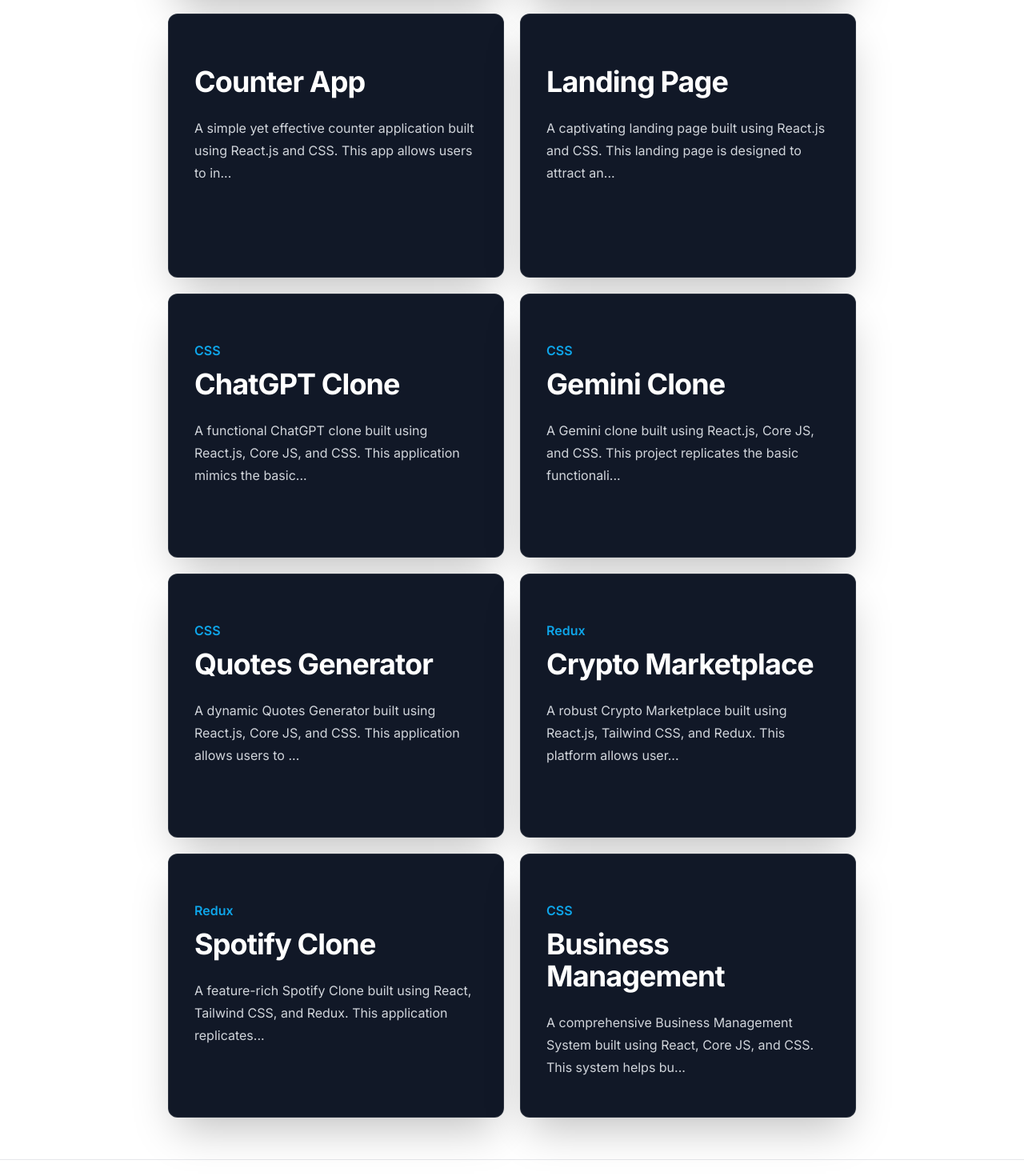
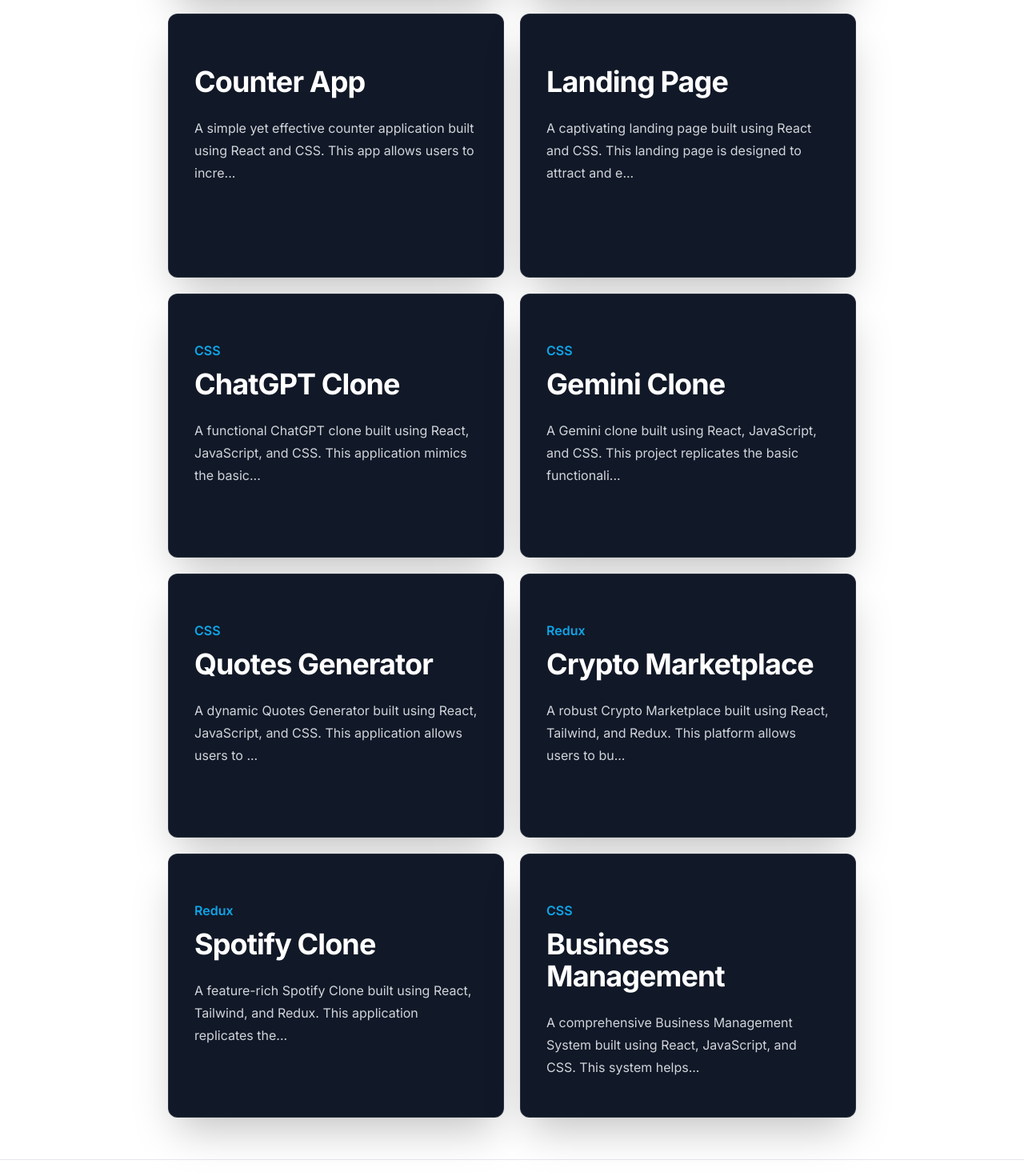
Before and after one commit to digitalrehman/rehmanofficialprojects, a React (Vite) app: page /all in a window 1280 px wide. Shown: the part 5433-6903 px from the top of the page at 80% size. Built offline with nearby package versions, Linux system fonts and the light colour scheme; no server answers.

Commit message:
Update react.js

```diff
--- a/src/assets/react.js
+++ b/src/assets/react.js
@@ -3,8 +3,8 @@
     id: 20,
     title: "E-Commerce",
     description:
-      "A comprehensive e-commerce platform built using React.js, Redux, and Bootstrap. This platform allows users to browse products, add items to their cart, and proceed to checkout. It features a clean and responsive design, ensuring a seamless shopping experience on all devices.",
-    techStack: ["React.js", "Redux", "Bootstrap"],
+      "A comprehensive e-commerce platform built using React, Redux, and Bootstrap. This platform allows users to browse products, add items to their cart, and proceed to checkout. It features a clean and responsive design, ensuring a seamless shopping experience on all devices.",
+    techStack: ["React", "Redux", "Bootstrap"],
     imageUrl:
       "https://res.cloudinary.com/daarlhxp1/image/upload/v1720355770/screencapture-ecommerce-2434-netlify-app-2024-07-07-17_30_46_wholxw.jpg",
     github: "https://github.com/Digitalrehman/E_Commerce",
@@ -20,15 +20,15 @@
     challenges:
       "Implementing state management with Redux and ensuring the application is responsive across various devices.",
     learnings:
-      "Gained a deeper understanding of React.js and Redux for state management, as well as Bootstrap for responsive design.",
+      "Gained a deeper understanding of React and Redux for state management, as well as Bootstrap for responsive design.",
     appFor: "Frontend Developer",
   },
   {
     id: 21,
     title: "Counter App",
     description:
-      "A simple yet effective counter application built using React.js and CSS. This app allows users to increment, decrement, and reset the counter value. It features a clean and minimalistic design, providing a smooth user experience.",
-    techStack: ["React.js", "CSS"],
+      "A simple yet effective counter application built using React and CSS. This app allows users to increment, decrement, and reset the counter value. It features a clean and minimalistic design, providing a smooth user experience.",
+    techStack: ["React", "CSS"],
     imageUrl:
       "https://res.cloudinary.com/daarlhxp1/image/upload/v1720355759/screencapture-counter-app12-netlify-app-2024-07-07-17_31_01_e4dz2n.jpg",
     github: "https://github.com/Digitalrehman/Counter",
@@ -51,8 +51,8 @@
     id: 22,
     title: "Landing Page",
     description:
-      "A captivating landing page built using React.js and CSS. This landing page is designed to attract and engage visitors with its modern design and smooth animations. It is fully responsive, ensuring it looks great on both desktop and mobile devices.",
-    techStack: ["React.js", "CSS"],
+      "A captivating landing page built using React and CSS. This landing page is designed to attract and engage visitors with its modern design and smooth animations. It is fully responsive, ensuring it looks great on both desktop and mobile devices.",
+    techStack: ["React", "CSS"],
     imageUrl:
       "https://res.cloudinary.com/daarlhxp1/image/upload/v1720355757/screencapture-modren-landing-netlify-app-2024-07-07-17_31_39_xvcp52.jpg",
     github: "https://github.com/Digitalrehman/React-Landing-Page",
@@ -68,15 +68,15 @@
     challenges:
       "Creating smooth animations and ensuring the design is fully responsive across all devices.",
     learnings:
-      "Enhanced my skills in React.js for component-based development and CSS for creating modern designs and animations.",
+      "Enhanced my skills in React for component-based development and CSS for creating modern designs and animations.",
     appFor: "Frontend Developer",
   },
   {
     id: 23,
     title: "ChatGPT Clone",
     description:
-      "A functional ChatGPT clone built using React.js, Core JS, and CSS. This application mimics the basic functionality of ChatGPT, allowing users to input text and receive AI-generated responses. It features a clean and user-friendly interface.",
-    techStack: ["React.js", "Core JS", "CSS"],
+      "A functional ChatGPT clone built using React, JavaScript, and CSS. This application mimics the basic functionality of ChatGPT, allowing users to input text and receive AI-generated responses. It features a clean and user-friendly interface.",
+    techStack: ["React", "JavaScript", "CSS"],
     imageUrl:
       "https://res.cloudinary.com/daarlhxp1/image/upload/v1720355756/screencapture-chatgpt-clo-netlify-app-2024-07-07-17_32_20_fdtfy3.jpg",
     github: "https://github.com/Digitalrehman/ChatGPY-Clone",
@@ -92,15 +92,15 @@
     challenges:
       "Implementing real-time AI responses and managing state effectively.",
     learnings:
-      "Improved my understanding of React.js for building interactive UIs, Core JS for handling complex logic, and CSS for styling.",
+      "Improved my understanding of React for building interactive UIs, JavaScript for handling complex logic, and CSS for styling.",
     appFor: "Frontend Developer",
   },
   {
     id: 24,
     title: "Gemini Clone",
     description:
-      "A Gemini clone built using React.js, Core JS, and CSS. This project replicates the basic functionality of the Gemini platform, providing a seamless user experience with features such as user authentication, portfolio management, and real-time market data.",
-    techStack: ["React.js", "Core JS", "CSS"],
+      "A Gemini clone built using React, JavaScript, and CSS. This project replicates the basic functionality of the Gemini platform, providing a seamless user experience with features such as user authentication, portfolio management, and real-time market data.",
+    techStack: ["React", "JavaScript", "CSS"],
     imageUrl:
       "https://res.cloudinary.com/daarlhxp1/image/upload/v1720355757/screencapture-gemini-clo-netlify-app-2024-07-07-17_32_55_ua5wxu.jpg",
     github: "private files",
@@ -116,15 +116,15 @@
     challenges:
       "Ensuring real-time updates for market data and managing user authentication securely.",
     learnings:
-      "Enhanced my skills in handling real-time data with Core JS, managing state and interactions with React.js, and applying CSS for a polished UI.",
+      "Enhanced my skills in handling real-time data with JavaScript, managing state and interactions with React, and applying CSS for a polished UI.",
     appFor: "Frontend Developer",
   },
   {
     id: 25,
     title: "Quotes Generator",
     description:
-      "A dynamic Quotes Generator built using React.js, Core JS, and CSS. This application allows users to generate random quotes with a single click. It features a clean and minimalistic design, ensuring a delightful user experience.",
-    techStack: ["React.js", "Core JS", "CSS"],
+      "A dynamic Quotes Generator built using React, JavaScript, and CSS. This application allows users to generate random quotes with a single click. It features a clean and minimalistic design, ensuring a delightful user experience.",
+    techStack: ["React", "JavaScript", "CSS"],
     imageUrl:
       "https://res.cloudinary.com/daarlhxp1/image/upload/v1720355757/screencapture-bright-cajeta-bde670-netlify-app-2024-07-07-17_32_34_yp4sfo.jpg",
     github: "https://github.com/Digitalrehman/Quotes-Generator",
@@ -140,15 +140,15 @@
     challenges:
       "Fetching and displaying quotes efficiently, and ensuring the design is appealing and responsive.",
     learnings:
-      "Improved my skills in working with APIs to fetch data, managing state in React.js, and applying CSS for a clean and responsive UI.",
+      "Improved my skills in working with APIs to fetch data, managing state in React, and applying CSS for a clean and responsive UI.",
     appFor: "Frontend Developer",
   },
   {
     id: 26,
     title: "Crypto Marketplace",
     description:
-      "A robust Crypto Marketplace built using React.js, Tailwind CSS, and Redux. This platform allows users to buy, sell, and trade various cryptocurrencies. It features a sleek and modern design, real-time market data, and secure transaction handling.",
-    techStack: ["React.js", "Tailwind CSS", "Redux"],
+      "A robust Crypto Marketplace built using React, Tailwind, and Redux. This platform allows users to buy, sell, and trade various cryptocurrencies. It features a sleek and modern design, real-time market data, and secure transaction handling.",
+    techStack: ["React", "Tailwind", "Redux"],
     imageUrl:
       "https://res.cloudinary.com/daarlhxp1/image/upload/v1720355758/screencapture-biggestcryptomarketplace-netlify-app-2024-07-07-17_33_29_efnrki.jpg",
     github: "private files",
@@ -164,15 +164,15 @@
     challenges:
       "Ensuring secure transactions and managing state effectively with Redux.",
     learnings:
-      "Gained a deeper understanding of state management with Redux, responsive design with Tailwind CSS, and implementing secure transaction handling.",
+      "Gained a deeper understanding of state management with Redux, responsive design with Tailwind, and implementing secure transaction handling.",
     appFor: "Frontend Developer",
   },
   {
     id: 27,
     title: "Spotify Clone",
     description:
-      "A feature-rich Spotify Clone built using React, Tailwind CSS, and Redux. This application replicates the core functionalities of Spotify, allowing users to browse, play, and manage their music playlists. It offers a sleek and responsive design for an optimal user experience on any device.",
-    techStack: ["React", "Tailwind CSS", "Redux"],
+      "A feature-rich Spotify Clone built using React, Tailwind, and Redux. This application replicates the core functionalities of Spotify, allowing users to browse, play, and manage their music playlists. It offers a sleek and responsive design for an optimal user experience on any device.",
+    techStack: ["React", "Tailwind", "Redux"],
     imageUrl:
       "https://res.cloudinary.com/daarlhxp1/image/upload/v1720355757/screencapture-spotify-clone167-netlify-app-2024-07-07-17_33_05_vfw4uv.jpg",
     github: "https://github.com/Digitalrehman/spotify-clone",
@@ -188,15 +188,15 @@
     challenges:
       "Managing complex state for music playback and user interactions, and ensuring a seamless responsive design.",
     learnings:
-      "Enhanced my skills in Redux for state management, Tailwind CSS for responsive and modern designs, and React for building interactive user interfaces.",
+      "Enhanced my skills in Redux for state management, Tailwind for responsive and modern designs, and React for building interactive user interfaces.",
     appFor: "Frontend Developer",
   },
   {
     id: 28,
     title: "Business Management",
     description:
-      "A comprehensive Business Management System built using React, Core JS, and CSS. This system helps businesses manage their operations, including employee management, inventory tracking, and sales reporting. It features a user-friendly interface and a responsive design.",
-    techStack: ["React", "Core JS", "CSS"],
+      "A comprehensive Business Management System built using React, JavaScript, and CSS. This system helps businesses manage their operations, including employee management, inventory tracking, and sales reporting. It features a user-friendly interface and a responsive design.",
+    techStack: ["React", "JavaScript", "CSS"],
     imageUrl:
       "https://res.cloudinary.com/daarlhxp1/image/upload/v1720412303/bussiness_cgdm4f.png",
     link: "https://business-mange.netlify.app/",
@@ -213,7 +213,7 @@
     challenges:
       "Implementing efficient state management for complex business operations and ensuring data accuracy.",
     learnings:
-      "Improved my understanding of handling complex state with Core JS, building interactive UIs with React, and creating responsive designs with CSS.",
+      "Improved my understanding of handling complex state with JavaScript, building interactive UIs with React, and creating responsive designs with CSS.",
     appFor: "Frontend Developer",
   },
 ];
```
